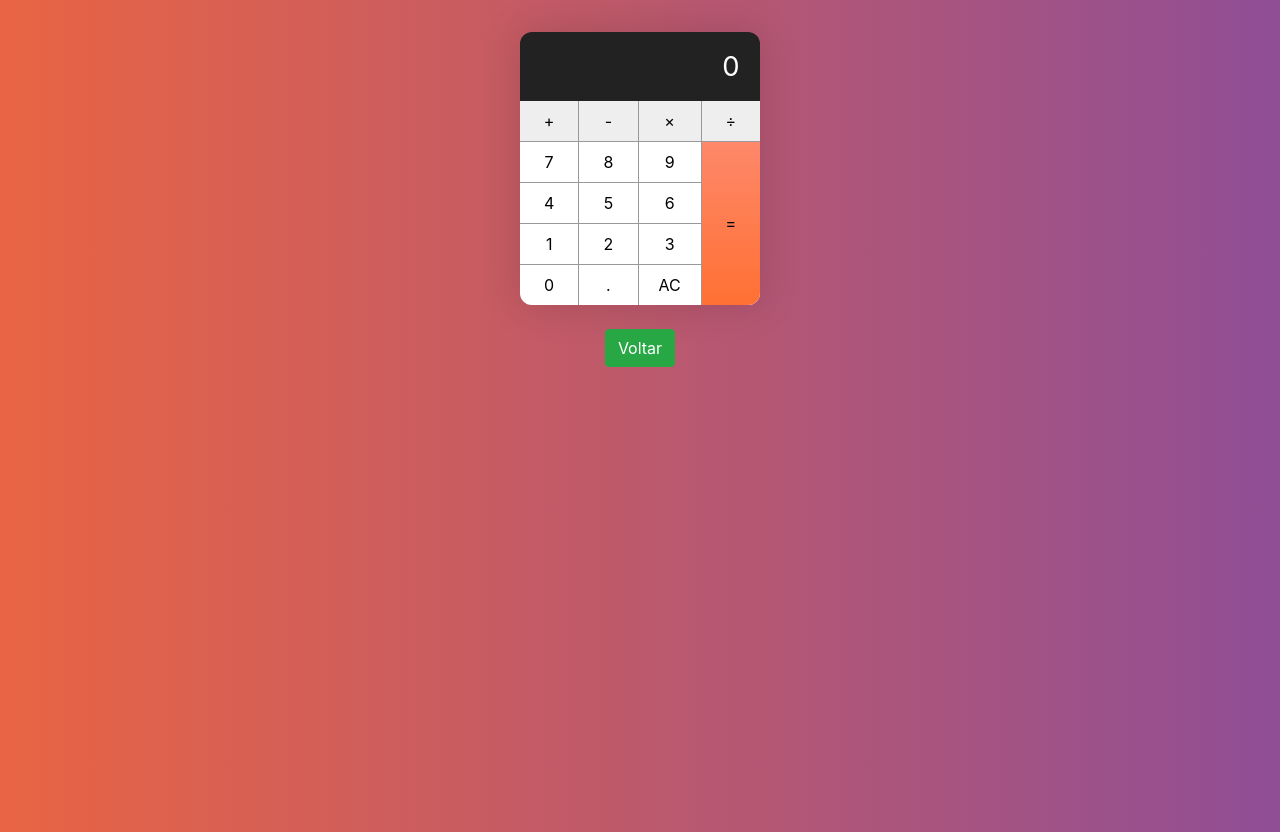
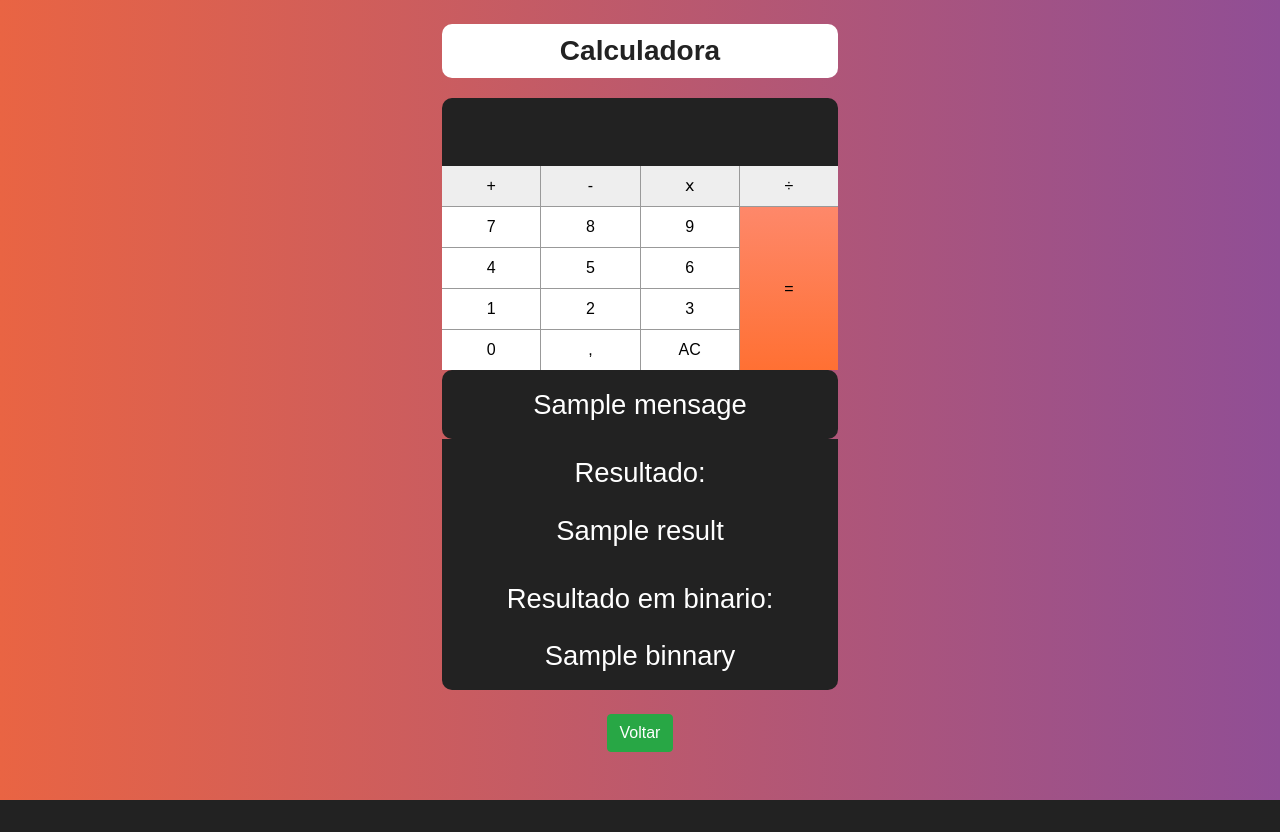
Before and after one commit to Gabriel9816/portifolio_flask, a Flask app: template templates/calculator.html in a window 1280 px wide. After the commit the page ends 800 px from the top, so only its background shows below. Run offline with Flask 2, Linux system fonts and the light colour scheme; the template is opened without the code that fills it: most values are stand-ins (such as "Sample title", 1, 10 or a date in 2020); some libraries are stand-ins or nearby versions.

Commit message:
calculadora

```diff
--- a/static/css/calculator.css
+++ b/static/css/calculator.css
@@ -1,56 +1,67 @@
-
-*,
-*::before,
-*::after {
-  box-sizing: inherit;
+/* cSpell:words mult */
+* {
+  box-sizing: border-box;
+  font-family: Arial, Helvetica, sans-serif;
 }
 
+h3 {
+  text-align: center;
+  margin-bottom: 20px;
+  color: #222222;
+  font-size: 1.75rem;
+  margin-top: 0;
+  font-weight: 800;
+  line-height: 1.2;
+  padding: 10px;
+  background-color: #fff;
+  border-radius: 10px;
+}
 body {
-  margin: 0;
+  align-items: center;
+  display: flex;
+  height: 100vh;
+  justify-content: center;
 }
 
-/* Responsive Images */
-
-embed,
-iframe,
-img,
-object,
-video {
-  max-width: 100%;
+#expression {
+  background-color: #222222;
+  color: #fff;
+  font-size: 1.714285714em;
+  padding: 0.5em 0.75em;
+  text-align: right;
+  border-top-left-radius: 10px;
+  border-top-right-radius: 10px;
 }
 
-h1,
-h2,
-h3,
-h4,
-h5,
-h6,
-ul,
-ol,
-li,
-p,
-pre,
-blockquote,
-figure,
-hr {
-  margin: 0;
-  padding-right: 0;
-  padding-left: 0;
+#mensage {
+  background-color: #222222;
+  color: #fff;
+  font-size: 1.714285714em;
+  padding: 0.5em 0.75em;
+  text-align: center;
+  border-radius: 10px;
 }
 
-a {
-  text-decoration: none;
+
+
+.result {
+  background-color: #222222;
+  color: #fff;
+  font-size: 1.714285714em;
+  padding: 0.5em 0.75em;
+  text-align: center;
 }
-
-a:focus {
-  outline: none;
+.result span {
+  background-color: #222222;
+  color: #fff;
+  font-size: 1.714285714em;
+  padding: 0.5em 0.75em;
+  text-align: center;
+  border-radius: 10px;
 }
-
-/* Removes all decimals and discs from lists */
-
-ol,
-ul {
-  list-style: none;
+.borderes{
+  border-bottom-left-radius: 10px;
+  border-bottom-right-radius: 10px;
 }
 
 input,
@@ -63,7 +74,9 @@
   font-family: inherit;
   font-weight: inherit;
   outline: none;
-  appearance: none;
+  -webkit-appearance: none;
+     -moz-appearance: none;
+          appearance: none;
   text-align: left;
 }
 
@@ -79,37 +92,17 @@
   outline: none;
 }
 
-.container {
-  max-width: 20em;
-}
-
-.container > p {
-  text-align: center;
-}
-
-.calculator {
-  border-radius: 12px;
-  box-shadow: 0 0 40px 0px rgba(0, 0, 0, 0.15);
-  margin-left: auto;
-  margin-right: auto;
-  margin-top: 2em;
-  max-width: 15em;
-  overflow: hidden;
-}
-
-.calculator__display {
-  background-color: #222222;
-  color: #fff;
-  font-size: 1.714285714em;
-  padding: 0.5em 0.75em;
-  text-align: right;
-}
-
 .calculator__keys {
   background-color: #999;
   display: grid;
   grid-gap: 1px;
   grid-template-columns: repeat(4, 1fr);
+}
+.borderl{
+  border-bottom-left-radius: 10px;
+}
+.borderr{
+  border-bottom-right-radius: 10px;
 }
 
 .calculator__keys > * {
@@ -117,6 +110,7 @@
   padding: 0.5em 1.25em;
   position: relative;
   text-align: center;
+
 }
 
 .calculator__keys > *:active::before,
@@ -140,5 +134,5 @@
 .key--equal {
   background-image: linear-gradient(to bottom, #fe886a, #ff7033);
   grid-column: -2;
-  grid-row: 2 / span 4;
+  grid-row: 2/span 4;
 }
--- a/static/js/calculator.js
+++ b/static/js/calculator.js
@@ -1,127 +1,9 @@
-const calculate = (n1, operator, n2) => {
-  const firstNum = parseFloat(n1)
-  const secondNum = parseFloat(n2)
-  if (operator === 'add') return firstNum + secondNum
-  if (operator === 'subtract') return firstNum - secondNum
-  if (operator === 'multiply') return firstNum * secondNum
-  if (operator === 'divide') return firstNum / secondNum
+function insert(text) {
+  input = document.getElementById('expression');
+  old_value = input.value;
+  input.value = old_value + text;
 }
 
-const getKeyType = key => {
-  const { action } = key.dataset
-  if (!action) return 'number'
-  if (
-    action === 'add' ||
-    action === 'subtract' ||
-    action === 'multiply' ||
-    action === 'divide'
-  ) return 'operator'
-  // For everything else, return the action
-  return action
+function clean() {
+  document.getElementById('expression').value = '';
 }
-
-const createResultString = (key, displayedNum, state) => {
-  const keyContent = key.textContent
-  const keyType = getKeyType(key)
-  const {
-    firstValue,
-    operator,
-    modValue,
-    previousKeyType
-  } = state
-
-  if (keyType === 'number') {
-    return displayedNum === '0' ||
-      previousKeyType === 'operator' ||
-      previousKeyType === 'calculate'
-      ? keyContent
-      : displayedNum + keyContent
-  }
-
-  if (keyType === 'decimal') {
-    if (!displayedNum.includes('.')) return displayedNum + '.'
-    if (previousKeyType === 'operator' || previousKeyType === 'calculate') return '0.'
-    return displayedNum
-  }
-
-  if (keyType === 'operator') {
-    return firstValue &&
-      operator &&
-      previousKeyType !== 'operator' &&
-      previousKeyType !== 'calculate'
-      ? calculate(firstValue, operator, displayedNum)
-      : displayedNum
-  }
-
-  if (keyType === 'clear') return 0
-
-  if (keyType === 'calculate') {
-    return firstValue
-      ? previousKeyType === 'calculate'
-        ? calculate(displayedNum, operator, modValue)
-        : calculate(firstValue, operator, displayedNum)
-      : displayedNum
-  }
-}
-
-const updateCalculatorState = (key, calculator, calculatedValue, displayedNum) => {
-  const keyType = getKeyType(key)
-  const {
-    firstValue,
-    operator,
-    modValue,
-    previousKeyType
-  } = calculator.dataset
-
-  calculator.dataset.previousKeyType = keyType
-
-  if (keyType === 'operator') {
-    calculator.dataset.operator = key.dataset.action
-    calculator.dataset.firstValue = firstValue &&
-      operator &&
-      previousKeyType !== 'operator' &&
-      previousKeyType !== 'calculate'
-      ? calculatedValue
-      : displayedNum
-  }
-
-  if (keyType === 'calculate') {
-    calculator.dataset.modValue = firstValue && previousKeyType === 'calculate'
-      ? modValue
-      : displayedNum
-  }
-
-  if (keyType === 'clear' && key.textContent === 'AC') {
-    calculator.dataset.firstValue = ''
-    calculator.dataset.modValue = ''
-    calculator.dataset.operator = ''
-    calculator.dataset.previousKeyType = ''
-  }
-}
-
-const updateVisualState = (key, calculator) => {
-  const keyType = getKeyType(key)
-  Array.from(key.parentNode.children).forEach(k => k.classList.remove('is-depressed'))
-
-  if (keyType === 'operator') key.classList.add('is-depressed')
-  if (keyType === 'clear' && key.textContent !== 'AC') key.textContent = 'AC'
-  if (keyType !== 'clear') {
-    const clearButton = calculator.querySelector('[data-action=clear]')
-    clearButton.textContent = 'CE'
-  }
-}
-
-const calculator = document.querySelector('.calculator')
-const display = calculator.querySelector('.calculator__display')
-const keys = calculator.querySelector('.calculator__keys')
-
-keys.addEventListener('click', e => {
-  if (!e.target.matches('button')) return
-  const key = e.target
-  const displayedNum = display.textContent
-  const resultString = createResultString(key, displayedNum, calculator.dataset)
-
-  display.textContent = resultString
-  updateCalculatorState(key, calculator, resultString, displayedNum)
-  updateVisualState(key, calculator)
-})
--- a/templates/calculator.html
+++ b/templates/calculator.html
@@ -12,43 +12,59 @@
     <link rel="stylesheet" type="text/css" href="{{ url_for('static',filename='css/calculator.css') }}">
 </head>
 
-<body className='snippet-body'>
-    <div class="container">
-        <div class="calculator ">
-            <div class="calculator__display">0</div>
-            <div class="calculator__keys">
-                <button class="key--operator" data-action="add">+</button>
-                <button class="key--operator" data-action="subtract">-</button>
-                <button class="key--operator" data-action="multiply">&times;</button>
-                <button class="key--operator" data-action="divide">÷</button>
-                <button>7</button>
-                <button>8</button>
-                <button>9</button>
-                <button>4</button>
-                <button>5</button>
-                <button>6</button>
-                <button>1</button>
-                <button>2</button>
-                <button>3</button>
-                <button>0</button>
-                <button data-action="decimal">.</button>
-                <button data-action="clear">AC</button>
-                <button class="key--equal" data-action="calculate">=</button>
-            </div>
+<main>
+    <h3>Calculadora</h3>
+    <form action="/calculator" method="POST" name="Calculator">
+        <div class="calculator__display">
+            <input type="text" id="expression" name="expression" aria-describedby="mensage">
         </div>
+        <div class="calculator__keys">
+            <input type="button" class="key--operator" name="add" value="+" onclick="insert('+')">
+            <input type="button" class="key--operator" name="subtract" value="-" onclick="insert('-')">
+            <input type="button" class="key--operator" name="multiply" value="𝗑" onclick="insert('𝗑')">
+            <input type="button" class="key--operator" name="divide" value="÷" onclick="insert('÷')">
+            <input type="button" class="calculator__keys" name="btn7" value="7" onclick="insert('7')">
+            <input type="button" class="calculator__keys" name="btn8" value="8" onclick="insert('8')">
+            <input type="button" class="calculator__keys" name="btn9" value="9" onclick="insert('9')">
+            <input type="button" class="calculator__keys" name="btn4" value="4" onclick="insert('4')">
+            <input type="button" class="calculator__keys" name="btn5" value="5" onclick="insert('5')">
+            <input type="button" class="calculator__keys" name="btn6" value="6" onclick="insert('6')">
+            <input type="button" class="calculator__keys" name="btn1" value="1" onclick="insert('1')">
+            <input type="button" class="calculator__keys" name="btn2" value="2" onclick="insert('2')">
+            <input type="button" class="calculator__keys" name="btn3" value="3" onclick="insert('3')">
+            <input type="button" class="calculator__keys" name="btn0" value="0" onclick="insert('0')">
+            <input type="button" class="calculator__keys" name="btn," value="," onclick="insert(',')">
+            <input type="button" class="calculator__keys" name="btnAC" value="AC" onclick="clean()">
+            <button class="key--equal" type="submit">=</button>
+        </div>
+
+    </form>
+    {% if mensage %}
+    <div id="mensage" class="expression-text">{{ mensage }}</div>
+    {% endif %}
+    {% if result and binnary %}
+    <div class="result">
+        <p>Resultado: </p>{{ result }}
     </div>
-
+    <div class="result borderes">
+        <p>Resultado em binario: </p>{{ binnary }}
+    </div>
+    {% endif %}
 
     <div class="py-4 text-center">
         <a href="/"><button type="button" class="btn btn-success">Voltar</button></a>
     </div>
+</main>
 
 
 
 
-    <script type='text/javascript'
-        src='https://stackpath.bootstrapcdn.com/bootstrap/4.0.0/js/bootstrap.bundle.min.js'></script>
-    <script src="{{ url_for('static',filename='js/calculator.js') }}"> </script>
+
+
+
+<script type='text/javascript'
+    src='https://stackpath.bootstrapcdn.com/bootstrap/4.0.0/js/bootstrap.bundle.min.js'></script>
+<script src="{{ url_for('static',filename='js/calculator.js') }}"> </script>
 </body>
 
 </html>
```
